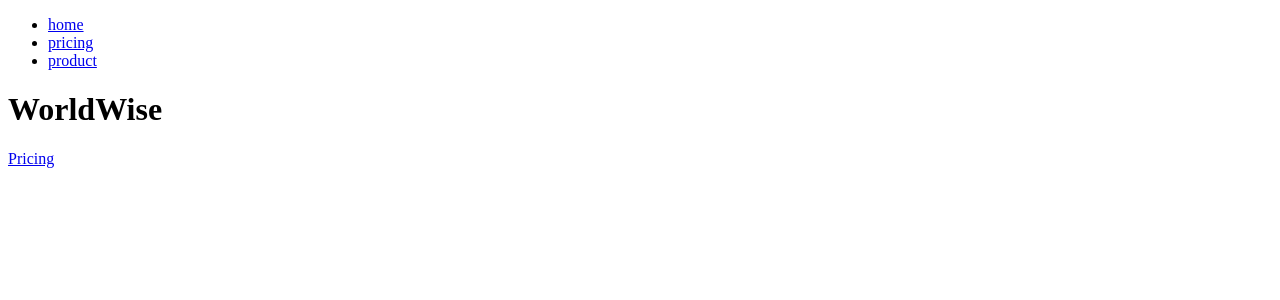
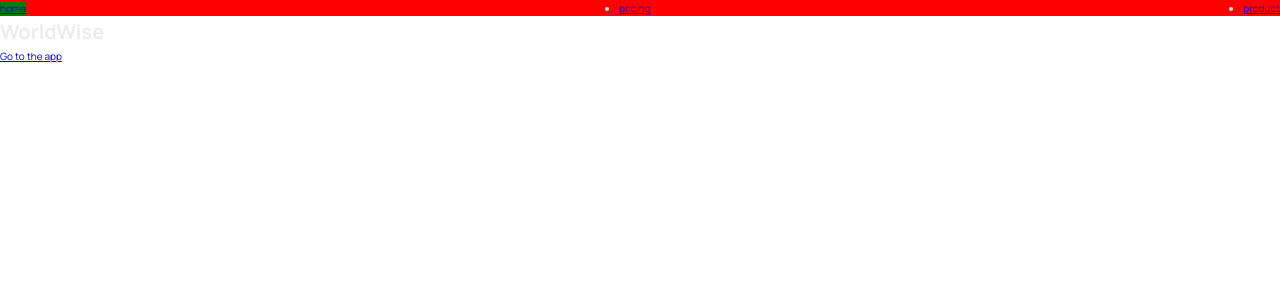
Before and after one commit to Dyraxe/worldwise, a React (Vite) app: page / in a window 1280 px wide. Shown: the top 300 px of the page. Built offline with nearby package versions, Linux system fonts and the light colour scheme.

Commit message:
introduce css modules.

```diff
--- a/src/App.jsx
+++ b/src/App.jsx
@@ -3,6 +3,7 @@
 import Pricing from "./pages/Pricing";
 import Homepage from "./pages/Homepage";
 import PageNotFound from "./pages/PageNotFound";
+import AppLayout from "./pages/AppLayout";
 function App() {
   return (
     <BrowserRouter>
@@ -10,6 +11,8 @@
         <Route path="/" element={<Homepage />} />
         <Route path="product" element={<Product />} />
         <Route path="pricing" element={<Pricing />} />
+        <Route path="pricing" element={<Pricing />} />
+        <Route path="app" element={<AppLayout />} />
         <Route path="*" element={<PageNotFound />} />
       </Routes>
     </BrowserRouter>
--- /dev/null
+++ b/src/components/AppNav.jsx
@@ -0,0 +1,6 @@
+import styles from "./AppNav.module.css";
+function AppNav() {
+  return <nav className={styles.nav}>App navigation</nav>;
+}
+
+export default AppNav;
--- /dev/null
+++ b/src/components/AppNav.module.css
@@ -0,0 +1,3 @@
+.nav {
+    background-color: rebeccapurple;
+}
--- a/src/components/PageNav.jsx
+++ b/src/components/PageNav.jsx
@@ -1,8 +1,8 @@
 import { NavLink } from "react-router-dom";
-
+import styles from "./PageNav.module.css";
 function PageNav() {
   return (
-    <nav>
+    <nav className={styles.nav}>
       <ul>
         <li>
           <NavLink to="/">home</NavLink>
--- /dev/null
+++ b/src/components/PageNav.module.css
@@ -0,0 +1,12 @@
+.nav {
+    background-color: red;
+}
+
+.nav ul {
+    display: flex;
+    justify-content: space-between;
+}
+
+.nav :global(.active) {
+    background-color: green;
+}
--- /dev/null
+++ b/src/index.css
@@ -0,0 +1,78 @@
+/* Taken from getting started guide at: https://leafletjs.com/examples/quick-start/ */
+@import "https://unpkg.com/leaflet@1.7.1/dist/leaflet.css";
+@import "https://fonts.googleapis.com/css2?family=Manrope:wght@400;600;700;800&display=swap";
+
+/* These CSS variables are global, so they are available in all CSS modules */
+:root {
+  --color-brand--1: #ffb545;
+  --color-brand--2: #00c46a;
+
+  --color-dark--0: #242a2e;
+  --color-dark--1: #2d3439;
+  --color-dark--2: #42484d;
+  --color-light--1: #aaa;
+  --color-light--2: #ececec;
+  --color-light--3: #d6dee0;
+}
+
+* {
+  margin: 0;
+  padding: 0;
+  box-sizing: inherit;
+}
+
+html {
+  font-size: 62.5%;
+  box-sizing: border-box;
+}
+
+body {
+  font-family: "Manrope", sans-serif;
+  color: var(--color-light--2);
+  font-weight: 400;
+  line-height: 1.6;
+}
+
+label {
+  font-size: 1.6rem;
+  font-weight: 600;
+}
+
+input,
+textarea {
+  width: 100%;
+  padding: 0.8rem 1.2rem;
+  font-family: inherit;
+  font-size: 1.6rem;
+  border: none;
+  border-radius: 5px;
+  background-color: var(--color-light--3);
+  transition: all 0.2s;
+}
+
+input:focus {
+  outline: none;
+  background-color: #fff;
+}
+
+.cta:link,
+.cta:visited {
+  display: inline-block;
+  background-color: var(--color-brand--2);
+  color: var(--color-dark--1);
+  text-transform: uppercase;
+  text-decoration: none;
+  font-size: 1.6rem;
+  font-weight: 600;
+  padding: 1rem 3rem;
+  border-radius: 5px;
+}
+
+/*
+"importCSSModule": {
+    "prefix": "csm",
+    "scope": "javascript,typescript,javascriptreact",
+    "body": ["import styles from './${TM_FILENAME_BASE}.module.css'"],
+    "description": "Import CSS Module as `styles`"
+  },
+*/
--- a/src/main.jsx
+++ b/src/main.jsx
@@ -1,7 +1,7 @@
 import React from "react";
 import ReactDOM from "react-dom/client";
 import App from "./App.jsx";
-
+import "./index.css";
 ReactDOM.createRoot(document.getElementById("root")).render(
   <React.StrictMode>
     <App />
--- /dev/null
+++ b/src/pages/AppLayout.jsx
@@ -0,0 +1,12 @@
+import AppNav from "../components/AppNav";
+
+function AppLayout() {
+  return (
+    <div>
+      <AppNav />
+      <p>App nav</p>
+    </div>
+  );
+}
+
+export default AppLayout;
--- a/src/pages/Homepage.jsx
+++ b/src/pages/Homepage.jsx
@@ -5,7 +5,7 @@
     <div>
       <PageNav />
       <h1>WorldWise</h1>
-      <Link to="/pricing">Pricing</Link>
+      <Link to="/app">Go to the app</Link>
     </div>
   );
 }
```
Also changed, not shown: 1 other file (tests, documents, lock files or other folders).
